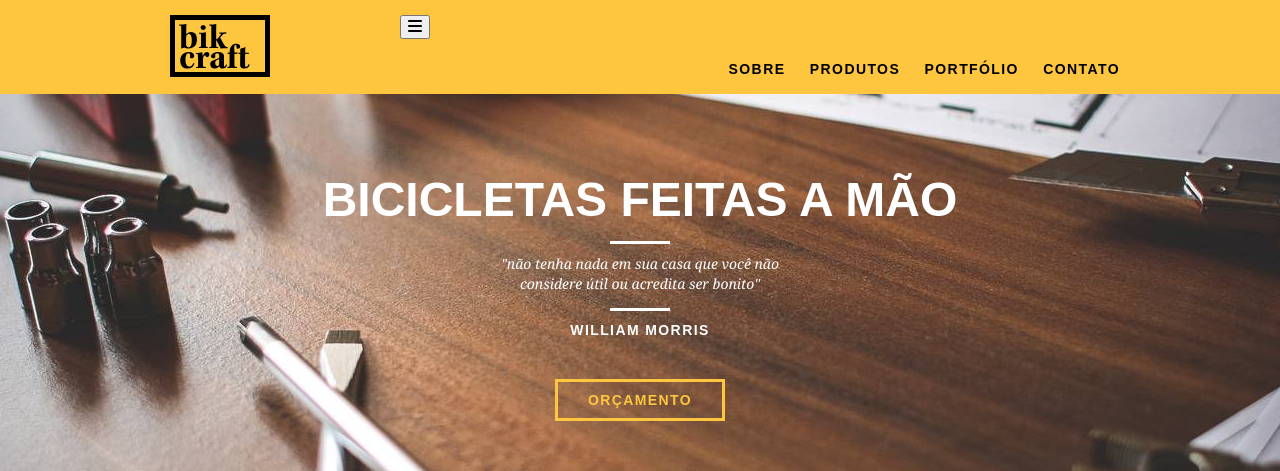
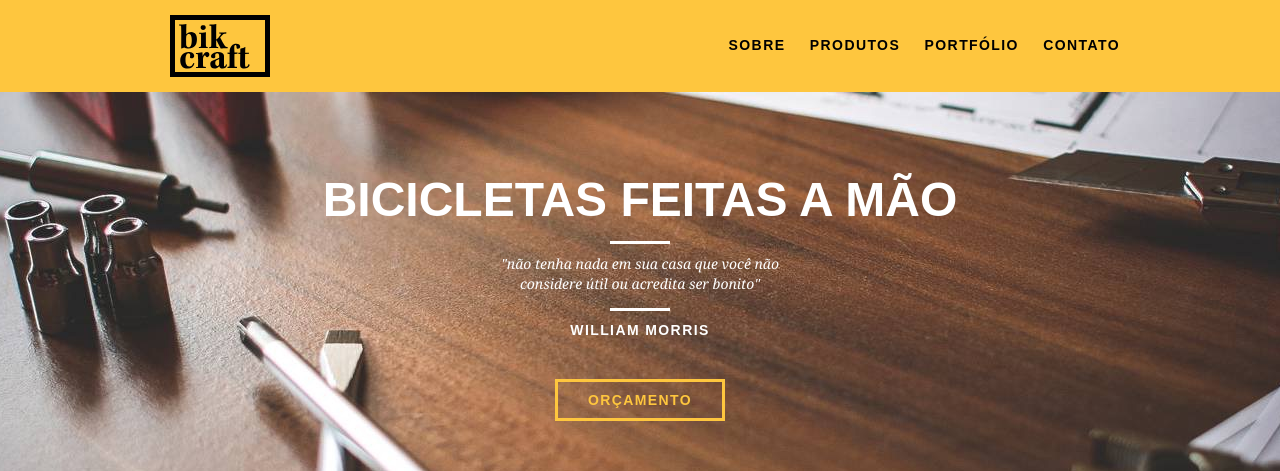
Before and after one commit to guoliv3ira/Bikcraft, a PHP site: page /index.html in a window 1280 px wide. Shown: the top 471 px of the page. Run offline with PHP 8.4, Linux system fonts and the light colour scheme; some libraries are stand-ins or nearby versions.

Commit message:
Update style.css

```diff
--- a/css/style.css
+++ b/css/style.css
@@ -98,6 +98,16 @@ img {
     top: 0;
     z-index: 9;
 }
+
+.hamburger{
+    border: none;
+    background: none;
+    font-size: 40px;
+    outline: none;
+    cursor: pointer;
+    display: none;
+}
+
 
 .header_menu{
     text-align: right;
```
